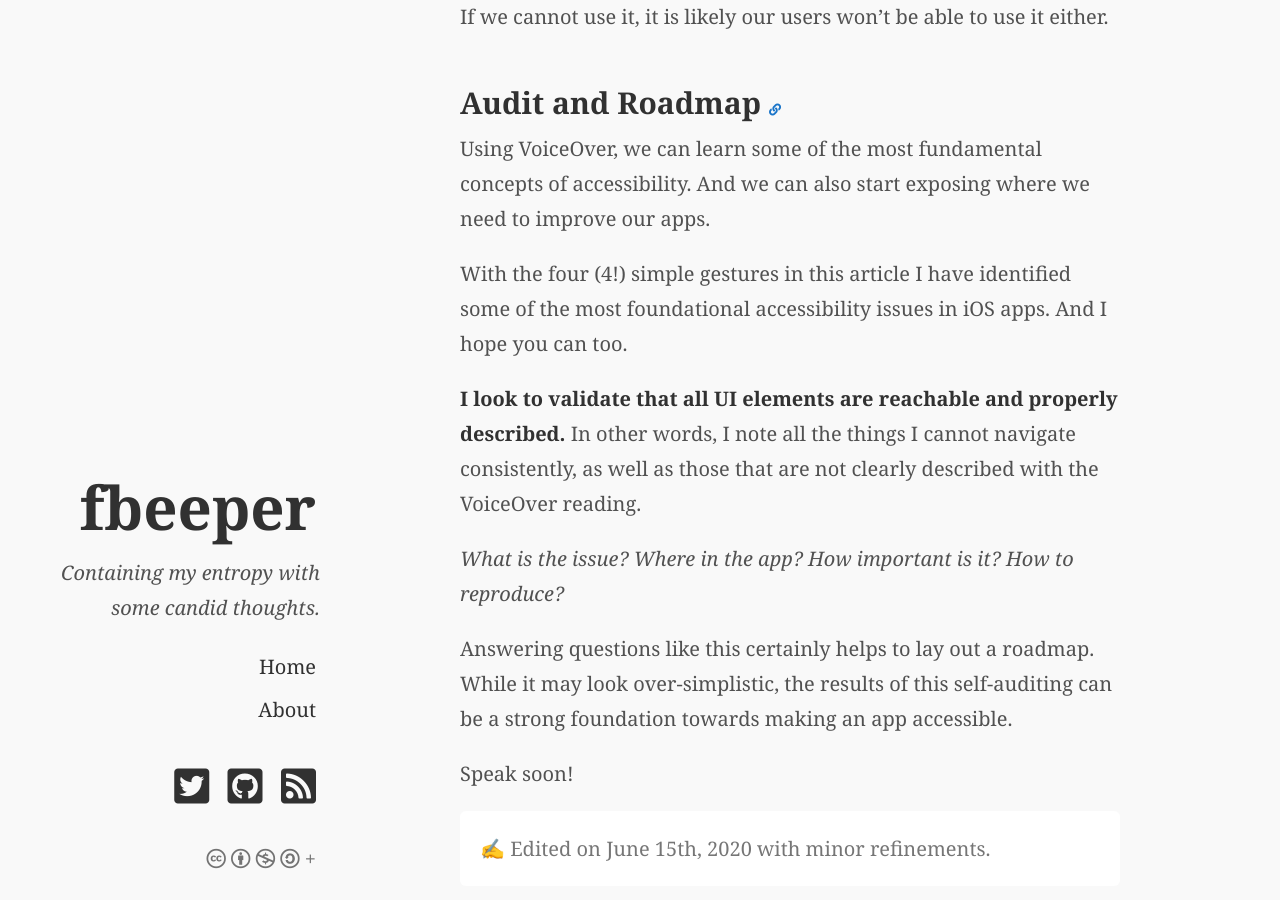
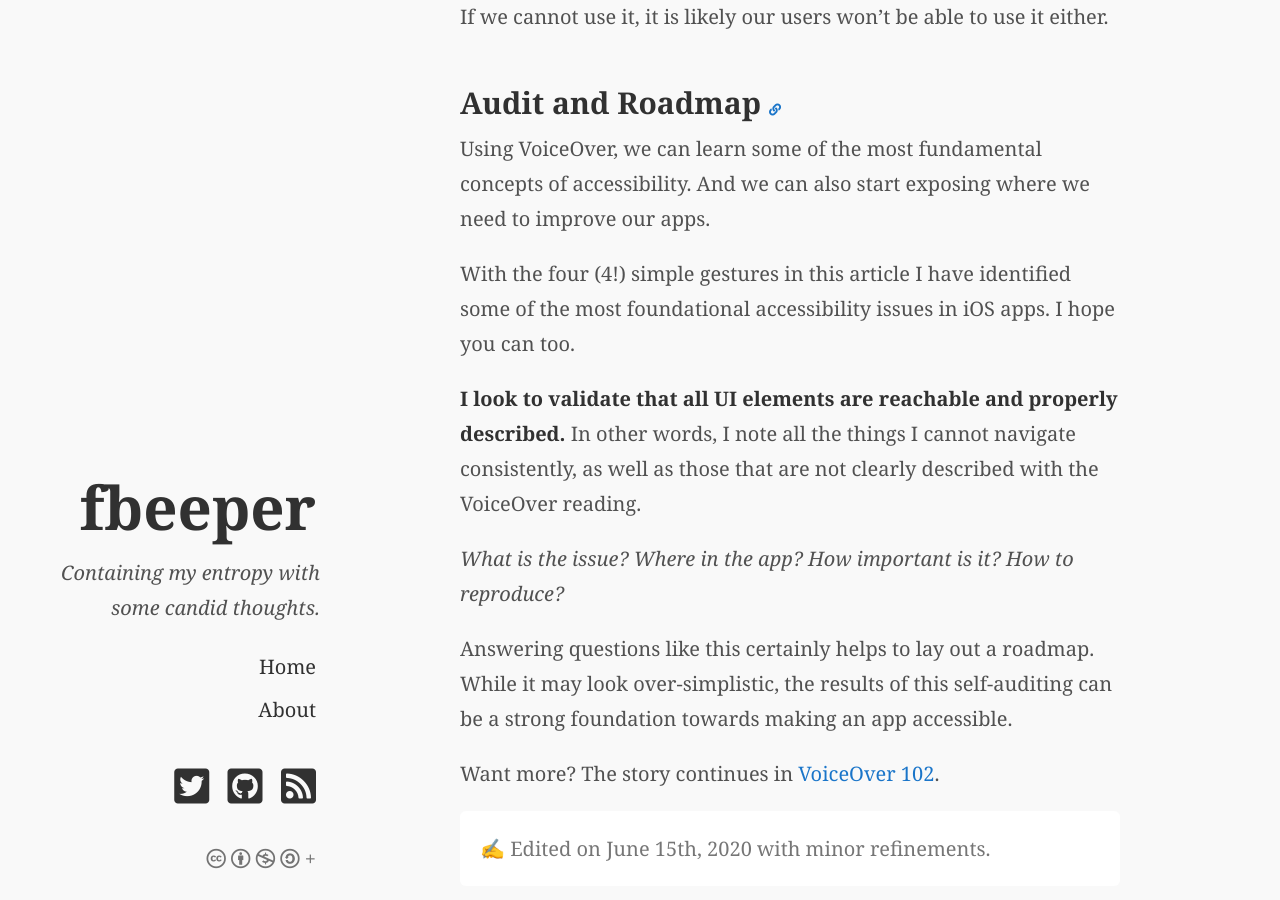
Before and after one commit to fbeeper/fbeeper.github.io, a Jekyll site: the page built from _posts/2020-06-11-Accessibility-Audit-VoiceOver-101.md, in a window 1280 px wide and 900 px high, scrolled down 2225 px. Built offline with Jekyll 4.4.1, drawn with Linux system fonts in a browser that asks for light colours; nearby versions of some CDN libraries; some web fonts are replaced.

Commit message:
link posts in series

```diff
--- a/_posts/2020-06-11-Accessibility-Audit-VoiceOver-101.md
+++ b/_posts/2020-06-11-Accessibility-Audit-VoiceOver-101.md
@@ -60,7 +60,7 @@ If we cannot use it, it is likely our users won't be able to use it either.
 
 Using VoiceOver, we can learn some of the most fundamental concepts of accessibility. And we can also start exposing where we need to improve our apps.
 
-With the four (4!) simple gestures in this article I have identified some of the most foundational accessibility issues in iOS apps. And I hope you can too.
+With the four (4!) simple gestures in this article I have identified some of the most foundational accessibility issues in iOS apps. I hope you can too.
 
 **I look to validate that all UI elements are reachable and properly described.** In other words, I note all the things I cannot navigate consistently, as well as those that are not clearly described with the VoiceOver reading.
 
@@ -68,7 +68,7 @@ With the four (4!) simple gestures in this article I have identified some of the
 
 Answering questions like this certainly helps to lay out a roadmap. While it may look over-simplistic, the results of this self-auditing can be a strong foundation towards making an app accessible.
 
-Speak soon!
+Want more? The story continues in [VoiceOver 102](/accessibility/2020/06/18/VoiceOver-102-Common-Gestures/).
 
 <div class="message">
 ✍️ Edited on June 15th, 2020 with minor refinements.
```
